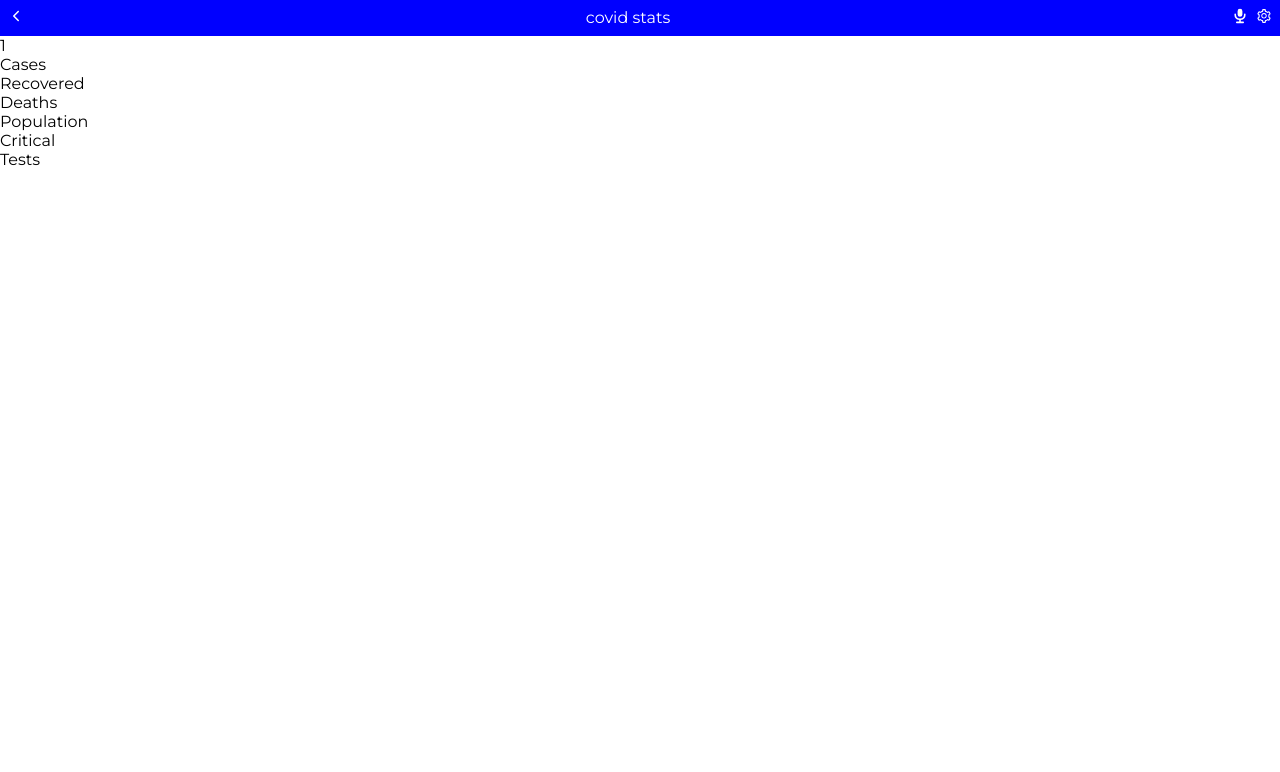
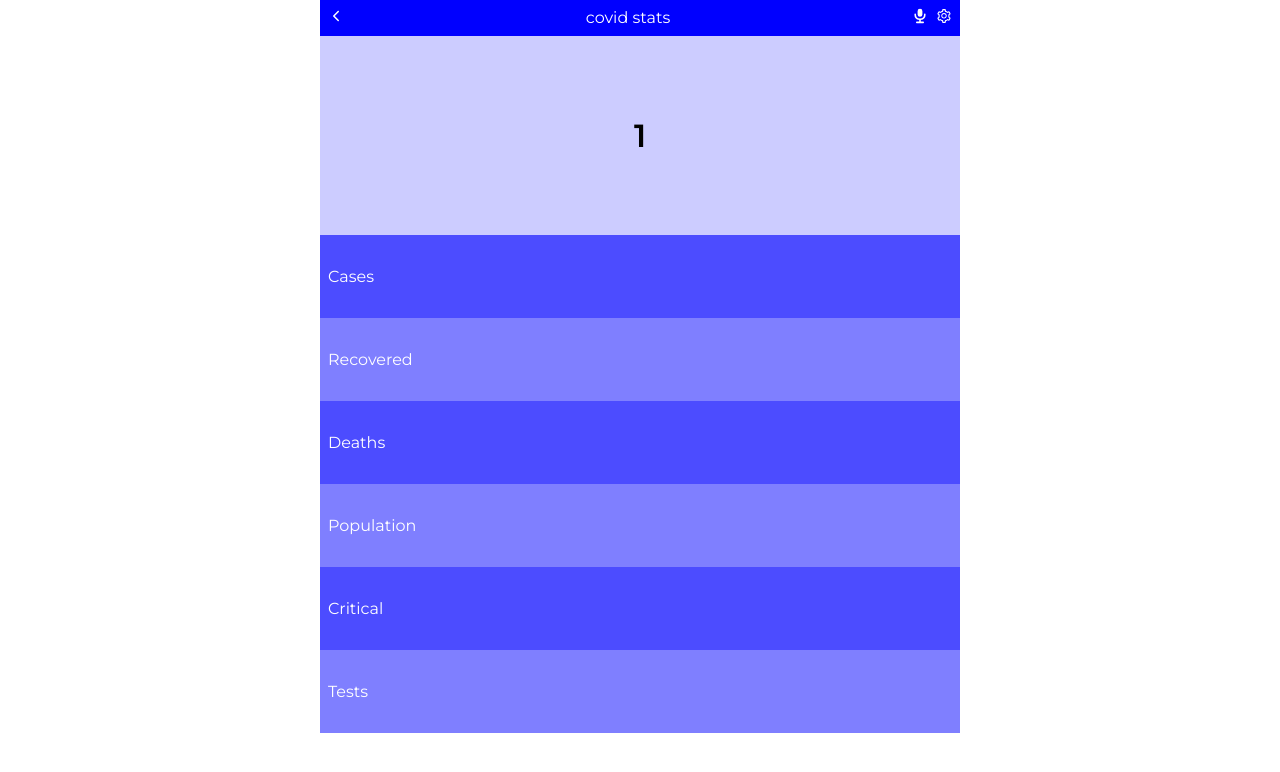
Before and after one commit to kwesiObuobi/covid19-metrics, a React (Create React App) app: page /1/1 in a window 1280 px wide. Shown: the top 772 px of the page. Built offline with nearby package versions, Linux system fonts and the light colour scheme; no server answers.

Commit message:
Complete styling for DetailCard

```diff
--- a/src/App.js
+++ b/src/App.js
@@ -4,8 +4,10 @@ import Navbar from './components/Navbar';
 function App() {
   return (
     <div className="App">
-      <Navbar />
-      <HomeView />
+      <div className="new">
+        <Navbar />
+        <HomeView />
+      </div>
     </div>
   );
 }
--- a/src/components/DetailCard.js
+++ b/src/components/DetailCard.js
@@ -3,6 +3,7 @@ import { useDispatch, useSelector } from 'react-redux';
 import { useParams } from 'react-router-dom';
 import Navbar from './Navbar';
 import { getSingleItem, showBackButton } from '../app/features/continent/continentSlice';
+import '../styles/detailcard.css';
 
 const DetailCard = () => {
   const dispatch = useDispatch();
@@ -15,7 +16,7 @@ const DetailCard = () => {
   }, [dispatch, first, second]);
 
   return (
-    <div>
+    <div className="detail-card">
       <Navbar />
       <div className="item-brand-box">
         <p className="item-brand-name">{second}</p>
--- a/src/index.css
+++ b/src/index.css
@@ -20,3 +20,27 @@ a {
   justify-content: space-around;
   gap: 3rem;
 }
+
+@media screen and (min-width: 400px) {
+  .App,
+  .detail-card {
+    width: 80vw;
+    margin: 0 auto;
+  }
+}
+
+@media screen and (min-width: 800px) {
+  .App,
+  .detail-card {
+    width: 60vw;
+    margin: 0 auto;
+  }
+}
+
+@media screen and (min-width: 1024px) {
+  .App,
+  .detail-card {
+    width: 50vw;
+    margin: 0 auto;
+  }
+}
--- a/src/index.js
+++ b/src/index.js
@@ -15,12 +15,8 @@ const router = createBrowserRouter([
   },
   {
     path: '/:first/:second',
-    element: <DetailCard />
+    element: <DetailCard />,
   },
-  // {
-  //   path: '*',
-  //   element: <Navigate to="/" />,
-  // },
 ]);
 
 const root = ReactDOM.createRoot(document.getElementById('root'));
--- a/src/styles/detailcard.css
+++ b/src/styles/detailcard.css
@@ -0,0 +1,24 @@
+.item-brand-box {
+  padding: 5rem 1rem;
+  background: rgba(0, 0, 255, 0.2);
+  display: flex;
+  justify-content: center;
+  align-items: center;
+}
+
+.item-brand-name {
+  font-size: 2rem;
+  font-weight: 600;
+}
+
+.item-detail {
+  display: flex;
+  justify-content: space-between;
+  padding: 2rem 0.5rem;
+  background-color: rgba(0, 0, 255, 0.5);
+  color: white;
+}
+
+.item-detail:nth-of-type(odd) {
+  background-color: rgba(0, 0, 255, 0.7);
+}
```
